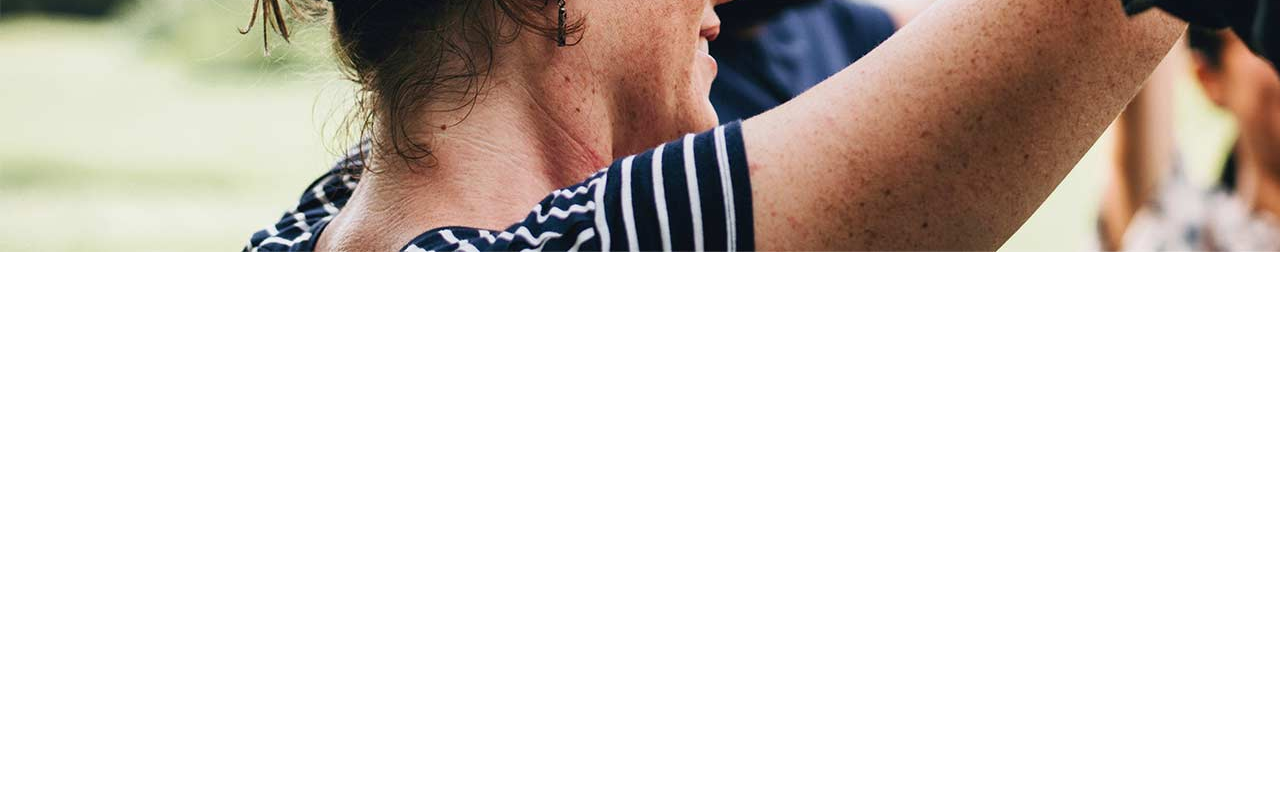
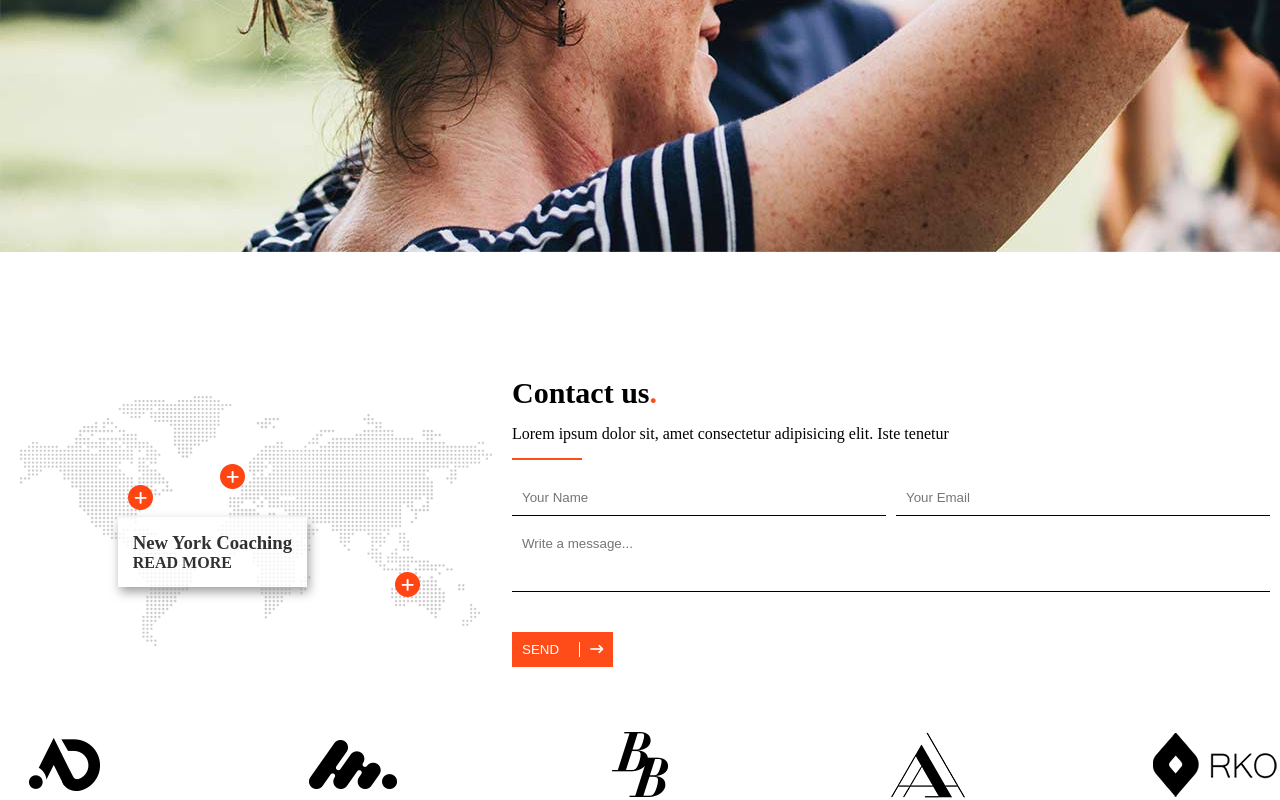
Before and after one commit to Skiotto93/proj-html-vuejs, a Vue app: page / in a window 1280 px wide. Shown: the part 5577-6377 px from the top of the page. Before the commit the page ends 5833 px from the top, so only its background shows below. Built offline with nearby package versions, Linux system fonts and the light colour scheme.

Commit message:
Aggiunta ultima sezione main

```diff
--- a/src/components/AppMain.vue
+++ b/src/components/AppMain.vue
@@ -6,6 +6,7 @@ import FourthSectionMain from './FourthSectionMain.vue';
 import FifthSectionMain from './FifthSectionMain.vue';
 import SixthSectionMain from './SixthSectionMain.vue';
 import SeventhSectionMain from './SeventhSectionMain.vue';
+import LastSectionMainVue from './LastSectionMain.vue';
 
 export default {
     name: 'AppMain',
@@ -17,6 +18,7 @@ export default {
         FifthSectionMain,
         SixthSectionMain,
         SeventhSectionMain,
+        LastSectionMainVue
     },
 }
 </script>
@@ -29,6 +31,7 @@ export default {
     <FifthSectionMain />
     <SixthSectionMain />
     <SeventhSectionMain />
+    <LastSectionMainVue />
 </template>
 
 <style lang="scss" scoped>
--- /dev/null
+++ b/src/components/LastSectionMain.vue
@@ -0,0 +1,152 @@
+<script>
+export default {
+    name: 'LastSectionMain'
+}
+</script>
+
+<template>
+    <section>
+        <div class="col-left">
+            <img class="worldMap" src="../img/h1-contact-rev-01.png" alt="#">
+            <img class="findNewYork" src="../img/h1-contact-rev-02.png" alt="#">
+            <img class="findMelburne" src="../img/h1-contact-rev-02.png" alt="#">
+            <img class="findLondon" src="../img/h1-contact-rev-02.png" alt="#">
+            <div class="description">
+                <h3>New York Coaching</h3>
+                <h4>READ MORE</h4>
+            </div>
+        </div>
+        <div class="col-right">
+            <div class="info">
+                <h1>Contact us<span class="orangePoint">.</span></h1>
+                <p>Lorem ipsum dolor sit, amet consectetur adipisicing elit. Iste tenetur</p>
+                <div class="line"></div>
+            </div>
+            <form class="text-input">
+                <div class="user">
+                    <input class="name" type="text" placeholder="Your Name">
+                    <input class="email" type="email" placeholder="Your Email">
+                    <input class="text" type="text" placeholder="Write a message...">
+                </div>
+                <button type="button" class="button-orange">
+                    SEND
+                    <div>
+                        <i class="fa-solid fa-arrow-right-long"></i>
+                    </div>
+                </button>
+            </form>
+        </div>
+    </section>
+    <div class="clients">
+        <img src="../img/h4-clients-img-04-1.png" alt="#">
+        <img src="../img/h4-clients-img-06-1.png" alt="#">
+        <img src="../img/h4-clients-img-08-1.png" alt="#">
+        <img src="../img/h4-clients-img-10-1.png" alt="#">
+        <img src="../img/h4-clients-img-02.png" alt="#">
+    </div>
+</template>
+
+<style lang="scss" scoped>
+section {
+    max-width: 1380px;
+    margin: auto;
+    padding: 120px 0 60px 0;
+    display: flex;
+    .col-left {
+        width: 40%;
+        position: relative;
+        padding: 20px;
+        .worldMap {
+            width: 100%;
+        }
+        .findNewYork {
+            position: absolute;
+            top: 37%;
+            left: 25%;
+        }
+        .findMelburne {
+            position: absolute;
+            right: 18%;
+            bottom: 25%;
+        }
+        .findLondon {
+            position: absolute;
+            top: 30%;
+            left: 43%;
+        }
+        .description {
+            background-color: #fff;
+            padding: 15px;
+            box-shadow: 2px 5px 10px #888888;
+            position: absolute;
+            top: 48%;
+            left: 23%;
+            opacity: 0.8;
+        }
+    }
+    .col-right {
+        width: 60%;
+        h1 {
+            font-size: 30px;
+        }
+        p {
+            padding: 15px 0;
+        }
+        .line {
+            width: 70px;
+            border-bottom: 2px solid #ff4c19;
+        }
+        .user {
+            padding: 20px 0;
+            .name, .email {
+                padding: 10px 10px;
+                border: none;
+                border-bottom: 1px solid;
+                width: calc(50% - 10px);
+            }
+            .name {
+                margin-right: 10px;
+            }
+            .text {
+                margin-top: 10px;
+                padding-bottom: 40px;
+                padding-top: 10px;
+                padding-left: 10px;
+                width: calc(100% - 10px);
+                border: none;
+                border-bottom: 1px solid;
+            }
+
+        }
+        .button-orange {
+                padding: 10px;
+                margin-top: 20px;
+                background-color: #ff4c19;
+                color: #fff;
+                display: flex;
+                border: none;
+                cursor: pointer;
+                div {
+                    margin-left: 20px;
+                    padding-left: 10px;
+                    border-left: 1px solid;
+                }
+                div:hover {
+                    border-left: inherit;
+                }
+            }
+    }
+}
+.clients {
+    margin: auto;
+    max-width: 1400px;
+    display: flex;
+    justify-content: space-between;
+    img {
+        filter: brightness(0);
+    }
+    img:hover {
+        filter: none;
+    }
+}
+</style>
```
